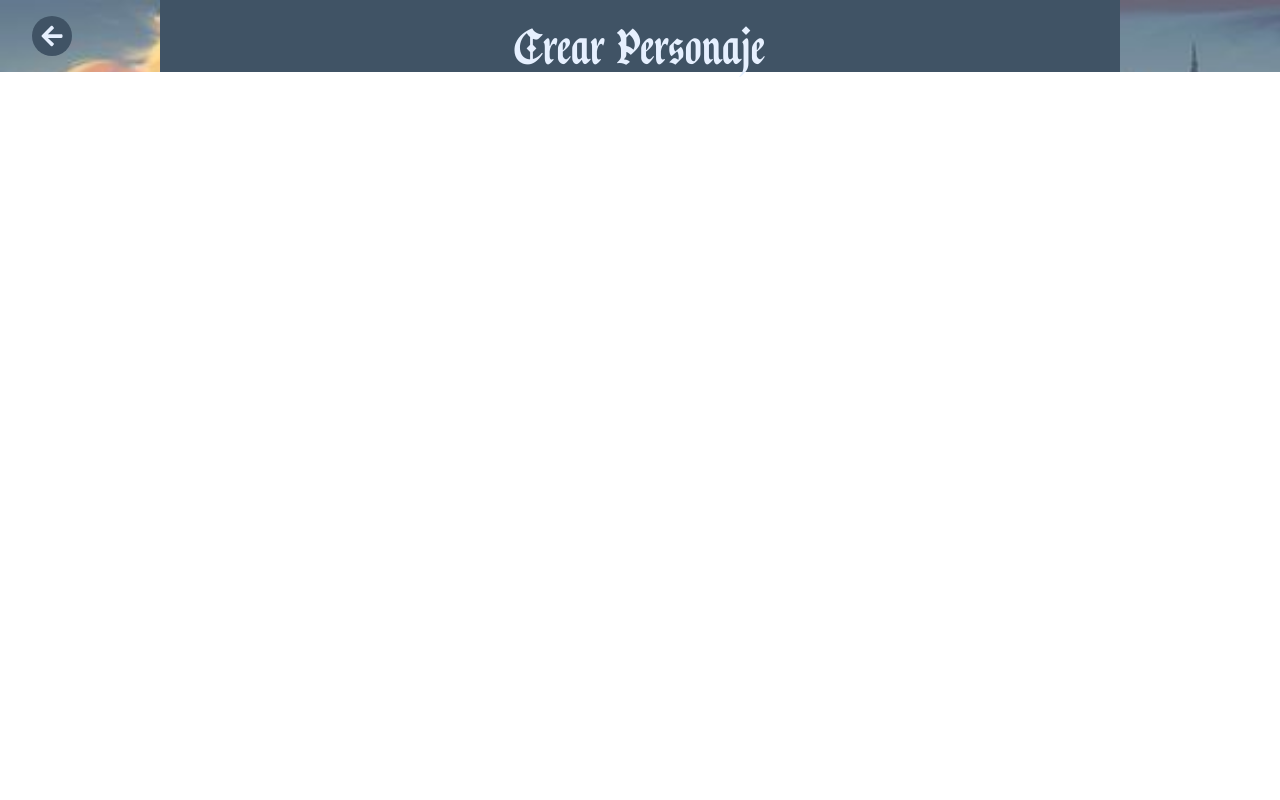
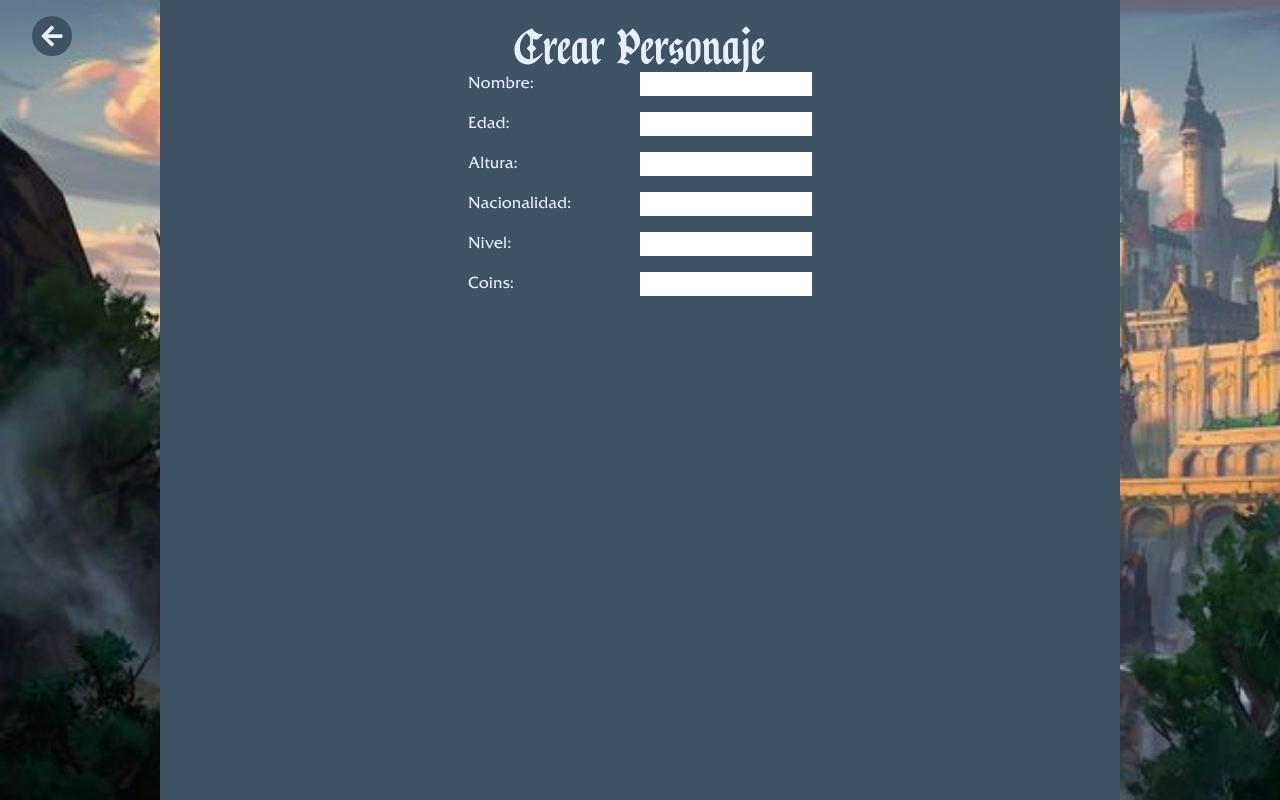
Before and after one commit to Aguss-Coder/proyecto2024-Busso-Garelli-Liebau-Luduena, a Next.js app: page /personajes/crear_personajes in a window 1280 px wide. Built offline with nearby package versions, Linux system fonts and the light colour scheme.

Commit message:
change styles from the landing page and start with character creation page

```diff
--- a/app/globals.css
+++ b/app/globals.css
@@ -35,5 +35,5 @@ button {
 }
 
 .content-background {
-  @apply bg-principal-1 h-full w-3/4 m-auto flex flex-col justify-center items-center bg-fixed;
+  @apply bg-principal-1 h-full w-3/4 m-auto flex flex-col items-center bg-fixed;
 }
--- a/app/page.tsx
+++ b/app/page.tsx
@@ -7,9 +7,7 @@ export default function Home() {
     <main className={styles.background_image}>
       <div className="flex justify-center items-center flex-col h-screen bg-principal-dark/40">
         <h1 className="text-8xl text-center leading-relaxed">La leyenda <br />de Nova Terra</h1>
-        <Link href="#principal_page" className="absolute bottom-4">
-          <FaChevronDown className="animate-bounce" size={40} />
-        </Link>
+          <FaChevronDown className="absolute bottom-4 animate-bounce" size={40} />
       </div>
       <section id="principal_page">
         <div className={styles.container}>
--- a/app/personajes/crear_personajes/page.tsx
+++ b/app/personajes/crear_personajes/page.tsx
@@ -4,14 +4,26 @@ import Link from "next/link";
 
 export default function Page() {
   return (
-    <main className={styles.background_image}>
+    <main className="h-screen">
       <Link href='/personajes' className='fixed p-2 left-8 top-4 w-fit h-fit bg-principal-1 rounded-full'>
         <FaArrowLeft size={24} />
       </Link>
       <div className={'content-background'}>
         <h1 className={`mt-8 text-4xl`}>Crear Personaje</h1>
-        <section>
-          { /* Info personaje */}
+        <form action="">
+          <section className="grid grid-cols-2 grid-rows-1">
+              <label>Nombre:</label>
+              <input type="text" className="mb-4" />
+              <label>Edad:</label>
+              <input type="text" className="mb-4" />
+              <label>Altura:</label>
+              <input type="text" className="mb-4" />
+              <label>Nacionalidad:</label>
+              <input type="text" className="mb-4" />
+              <label>Nivel:</label>
+              <input type="text" className="mb-4" />
+              <label>Coins:</label>
+              <input type="text" className="mb-4" />
           </section>
           <section>
             { /* Habilidades y clases */}
@@ -19,6 +31,7 @@ export default function Page() {
           <section>
             { /* Estadisticas e Inventario */}
           </section>
+        </form>
       </div>
     </main>
   )
--- a/app/ui/home.module.css
+++ b/app/ui/home.module.css
@@ -15,5 +15,4 @@
   grid-template-columns: repeat(3, 1fr);
   grid-template-rows: 1fr;
   grid-column-gap: 32px;
-  grid-row-gap: 0px;
   }
```
Also changed, not shown: data/personajes.json (+4 -4 lines). Lines whose indentation alone changed are shown as unchanged.
